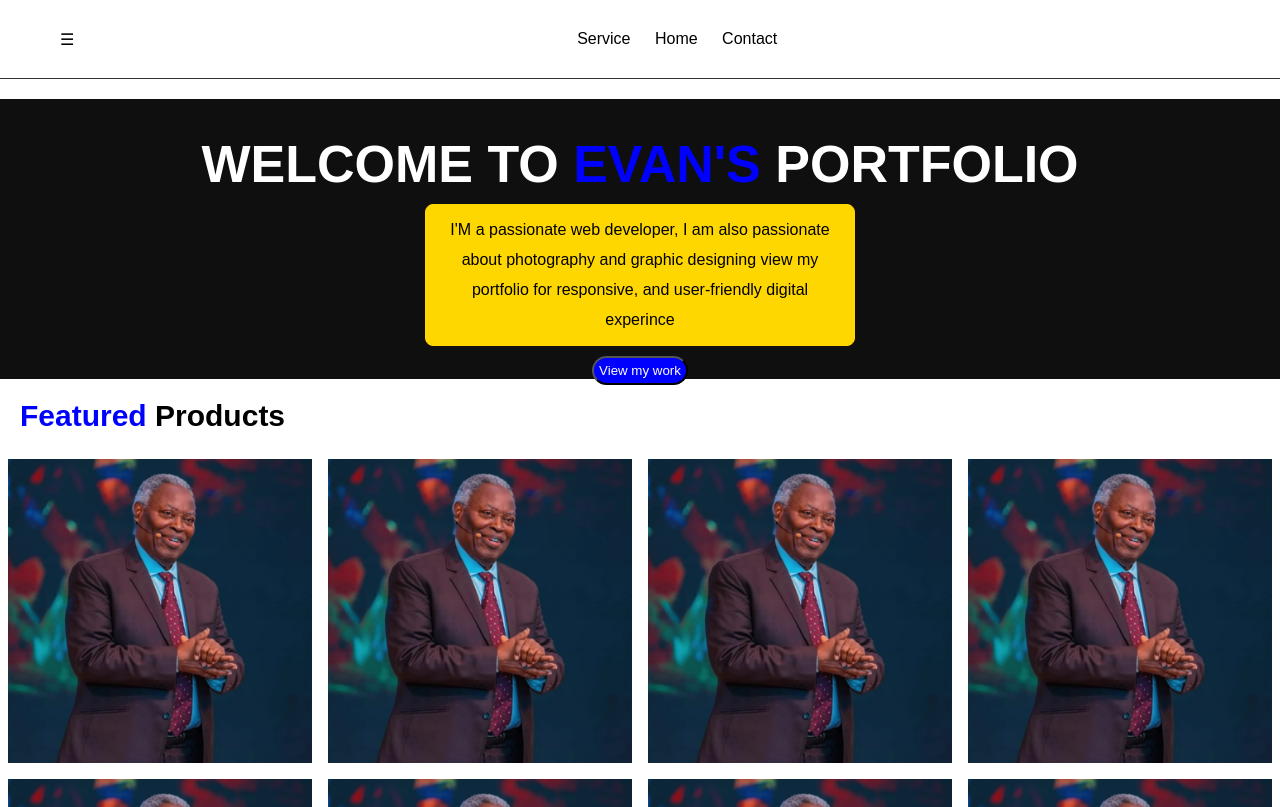
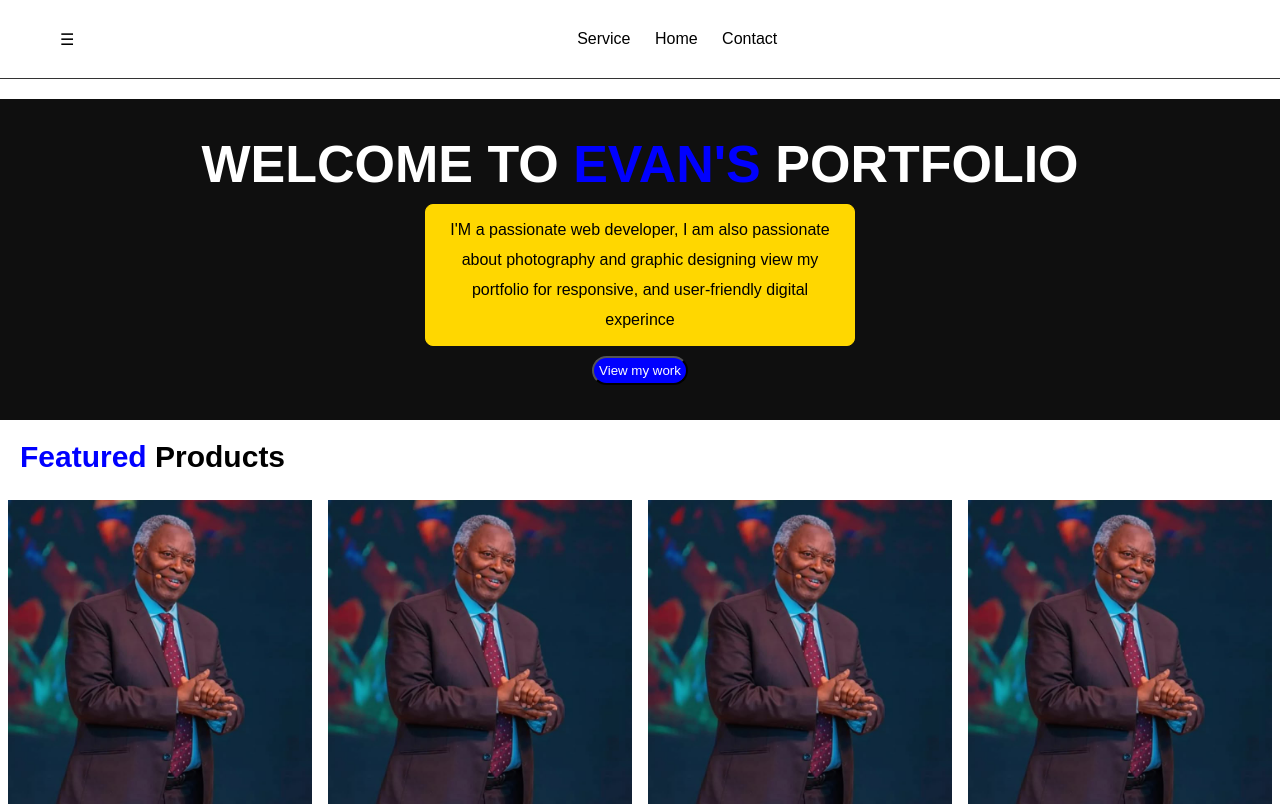
Before and after one commit to EVANS-OSASERE/Evans_Portfolio, a plain HTML site: page index.html in a window 1280 px wide. Shown: the top 807 px of the page. Drawn offline with Linux system fonts and the light colour scheme.

Commit message:
made changes to my index

```diff
--- a/index.html
+++ b/index.html
@@ -59,7 +59,6 @@
 		.TOP{
 			background:#0f0f0f;
 			padding: 25px;
-			height: 35vh;
 			color: white;
 			margin: 20px 0 0 0;
 			width: 100%;
```
